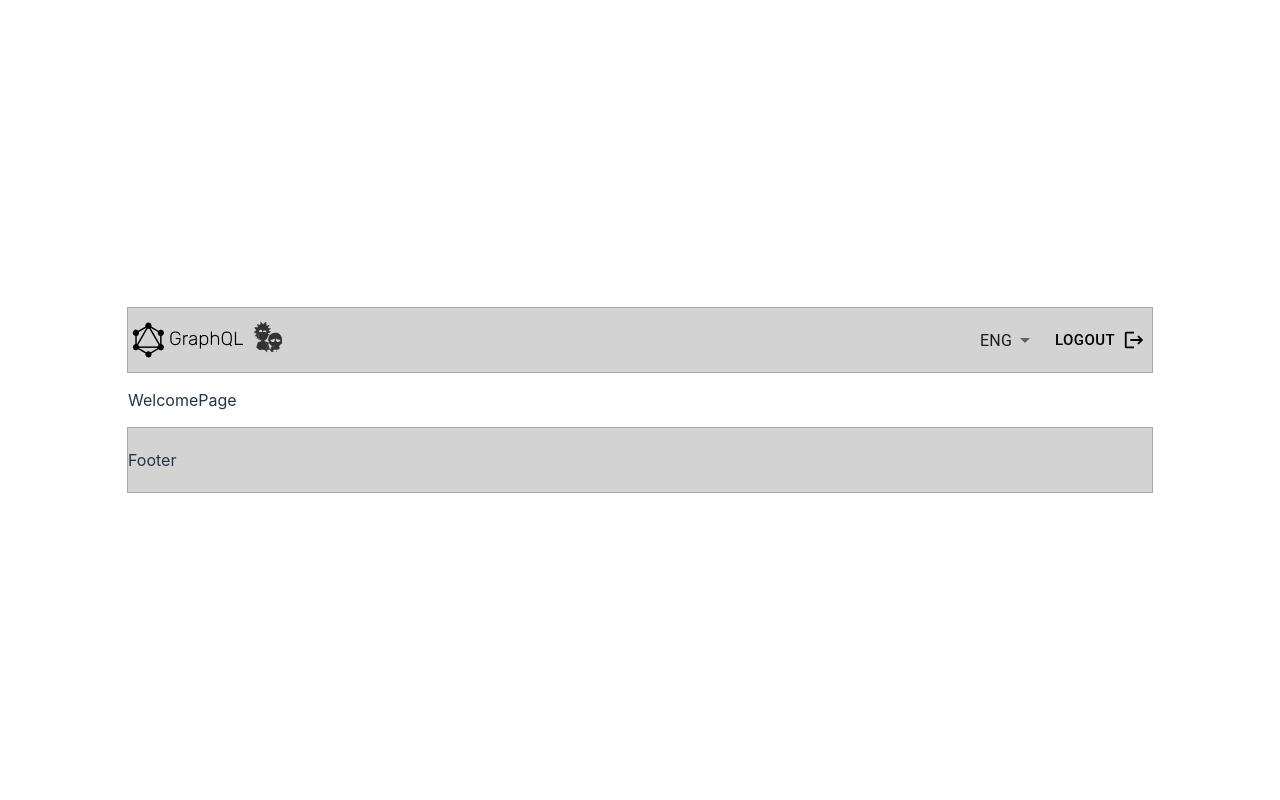
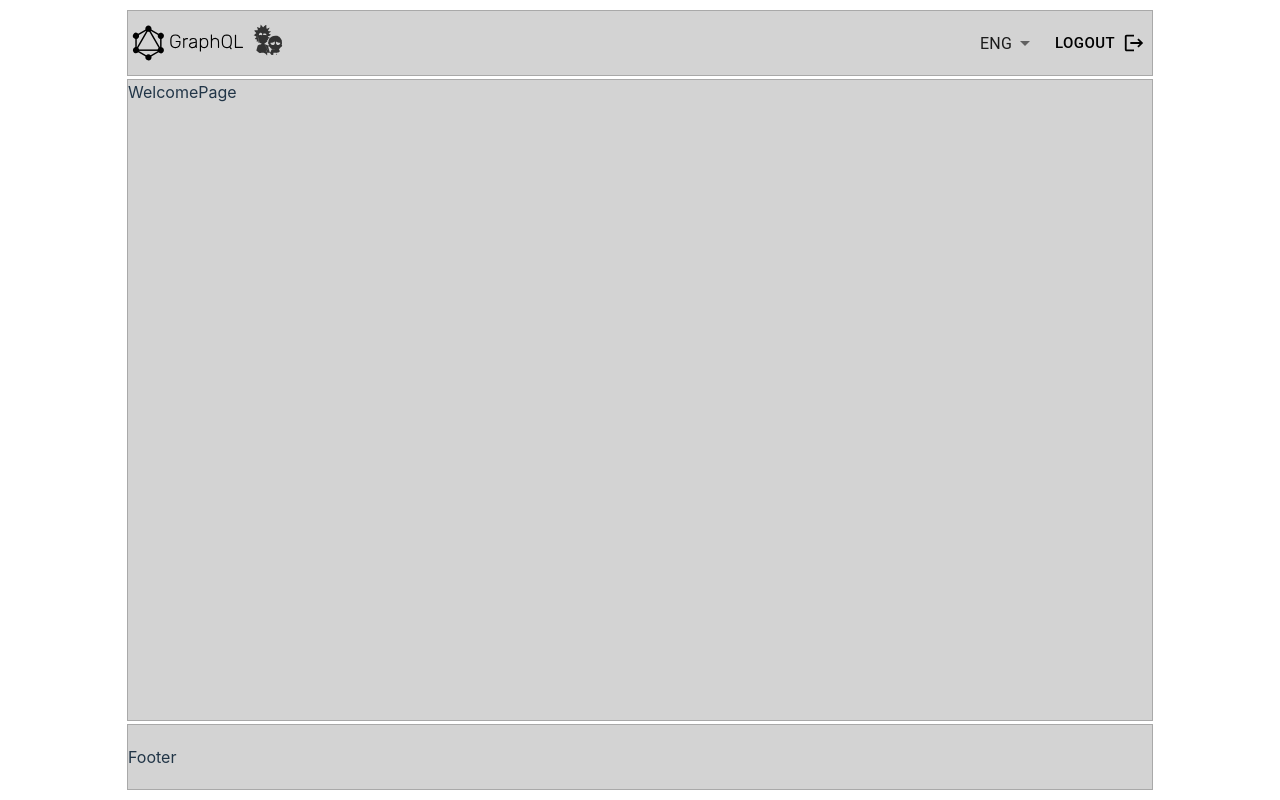
Before and after one commit to BlueOwll/graphiql-app, a React (Vite) app: page / in a window 1280 px wide. Built offline with nearby package versions, Linux system fonts and the light colour scheme.

Commit message:
feat: change lang

```diff
--- a/package.json
+++ b/package.json
@@ -15,8 +15,12 @@
     "@mui/icons-material": "^5.11.16",
     "@mui/material": "^5.12.3",
     "@mui/styled-engine-sc": "^5.12.0",
+    "i18next": "^22.4.15",
+    "i18next-browser-languagedetector": "^7.0.1",
+    "i18next-http-backend": "^2.2.0",
     "react": "^18.2.0",
     "react-dom": "^18.2.0",
+    "react-i18next": "^12.2.2",
     "react-json-formatter": "^0.3.2",
     "react-router-dom": "^6.11.1",
     "styled-components": "^5.3.10"
--- /dev/null
+++ b/public/locales/en/translation.json
@@ -0,0 +1,3 @@
+{
+  "logout" : "logout"
+}
--- /dev/null
+++ b/public/locales/ru/translation.json
@@ -0,0 +1,3 @@
+{
+  "logout" : "Выйти"
+}
--- a/src/App.tsx
+++ b/src/App.tsx
@@ -3,16 +3,25 @@ import { BaseLayout } from './pages/BaseLayout/BaseLayout';
 import WelcomePage from './pages/WelcomePage/WelcomePage';
 import MainPage from './pages/MainPage/MainPage';
 import { NotFoundPage } from './pages/NotFoundPage/NotFoundPage';
+import { useTranslation } from 'react-i18next';
 
 function App() {
+
+  const { t, i18n } = useTranslation();
+
+  const changeLanguage = (lang) => {
+    i18n.changeLanguage(lang);
+    console.log('changeLanguage');
+  };
+
   return (
     <Routes>
-      <Route path="/" element={<BaseLayout />}>
+      <Route path='/' element={<BaseLayout changeLanguage={changeLanguage} t={t}/>}>
         <Route index element={<WelcomePage />} />
-        <Route path="main" element={<MainPage />} />
+        <Route path='main' element={<MainPage />} />
         {/* <Route path="login" element={<LoginPage />} /> */}
-        <Route path="404" element={<NotFoundPage />} />
-        <Route path="*" element={<Navigate to="/404" replace />} />
+        <Route path='404' element={<NotFoundPage />} />
+        <Route path='*' element={<Navigate to='/404' replace />} />
       </Route>
     </Routes>
   );
--- a/src/components/Header/Header.tsx
+++ b/src/components/Header/Header.tsx
@@ -4,10 +4,15 @@ import graphql from '../../assets/graphql.svg';
 import rnm from '../../assets/rnm.svg';
 import { Button, MenuItem } from '@mui/material';
 import LogoutIcon from '@mui/icons-material/Logout';
+import * as React from 'react';
 
-const Header = () => {
+const Header = (props) => {
+
+  const [lang, setLang] = React.useState('en');
+
   const handleChangeLang = (e) => {
-    console.log(e.target.value);
+    props.changeLanguage(e.target.value);
+    setLang(e.target.value);
   };
 
   return (
@@ -19,13 +24,13 @@ const Header = () => {
       <div className={style.btnBlock}>
         <Select
           sx={{ boxShadow: 'none', '.MuiOutlinedInput-notchedOutline': { border: 0 } }}
-          value={'ENG'}
+          value={lang}
           onChange={handleChangeLang}
         >
-          <MenuItem value={'RU'}>RU</MenuItem>
-          <MenuItem value={'ENG'}>ENG</MenuItem>
+          <MenuItem value={'ru'}>RU</MenuItem>
+          <MenuItem value={'en'}>ENG</MenuItem>
         </Select>
-        <Button  size="large" style={{color: 'black'}} endIcon={<LogoutIcon />}>Logout</Button>
+        <Button  size="large" style={{color: 'black'}} endIcon={<LogoutIcon />}>{props.t('logout')}</Button>
       </div>
     </header>
   );
--- /dev/null
+++ b/src/i18n.js
@@ -0,0 +1,23 @@
+import i18n from 'i18next';
+import { initReactI18next } from 'react-i18next';
+
+import Backend from 'i18next-http-backend';
+import LanguageDetector from 'i18next-browser-languagedetector';
+
+
+i18n
+  .use(Backend)
+  .use(LanguageDetector)
+  .use(initReactI18next)
+  .init({
+    fallbackLng: 'EN',
+    debug: true,
+    detection: {
+      order: ['queryString', 'cookie'],
+      cache: ['cookie'],
+    },
+    interpolation: {
+      escapeValue: false,
+    },
+  });
+export default i18n;
--- a/src/main.tsx
+++ b/src/main.tsx
@@ -1,13 +1,16 @@
-import React from 'react';
+import React, { Suspense } from 'react';
 import ReactDOM from 'react-dom/client';
 import App from './App.tsx';
 import './index.css';
 import { BrowserRouter } from 'react-router-dom';
+import './i18n';
 
 ReactDOM.createRoot(document.getElementById('root') as HTMLElement).render(
   <React.StrictMode>
-    <BrowserRouter>
-      <App />
-    </BrowserRouter>
+    <Suspense fallback={<div>Loading languages...</div>}>
+      <BrowserRouter>
+        <App />
+      </BrowserRouter>
+    </Suspense>
   </React.StrictMode>,
 );
--- a/src/pages/BaseLayout/BaseLayout.tsx
+++ b/src/pages/BaseLayout/BaseLayout.tsx
@@ -3,10 +3,10 @@ import Header from '../../components/Header/Header';
 import Footer from '../../components/Footer/Footer';
 import './BaseLayout.css';
 
-const BaseLayout = () => {
+const BaseLayout = (props) => {
   return (
     <div className='layout'>
-      <Header />
+      <Header changeLanguage={props.changeLanguage} t={props.t}/>
       <main className='base__container'>
         <Outlet />
       </main>
--- a/src/pages/MainPage/MainPage.tsx
+++ b/src/pages/MainPage/MainPage.tsx
@@ -76,7 +76,7 @@ const MainPage = () => {
 
   return (
     <div className={style.mainPage}>
-      <Menu query={query} setQuery={setQuery} setResponse={setResponse}/>
+      <Menu query={query} setQuery={setQuery} setResponse={setResponse} />
       <div className={style.playBlock}>
         <div className={style.playgroundBlock}>
           <Box sx={{ width: '100%', display: 'flex', flexDirection: 'column-reverse' }}>
--- /dev/null
+++ b/src/pages/WelcomePage/WelcomePage.module.scss
@@ -0,0 +1,15 @@
+.welcomePage {
+  background: lightgray;
+  width: 80vw;
+  height: 80vh;
+  outline: 1px solid darkgray;
+  display: flex;
+  margin-top: 5px;
+  flex-wrap: wrap;
+  justify-content: flex-start;
+  align-items: flex-start;
+  margin-top: 5px;
+  flex-direction: row;
+  justify-content: flex-start;
+  flex-wrap: wrap;
+}
--- a/src/pages/WelcomePage/WelcomePage.tsx
+++ b/src/pages/WelcomePage/WelcomePage.tsx
@@ -1,5 +1,7 @@
+import style from './WelcomePage.module.scss';
+
 const WelcomePage = () => {
-  return <p>WelcomePage</p>;
+  return <div className={style.welcomePage}>WelcomePage</div>;
 };
 
 export default WelcomePage;
```
Also changed, not shown: 1 other file (tests, documents, lock files or other folders).
